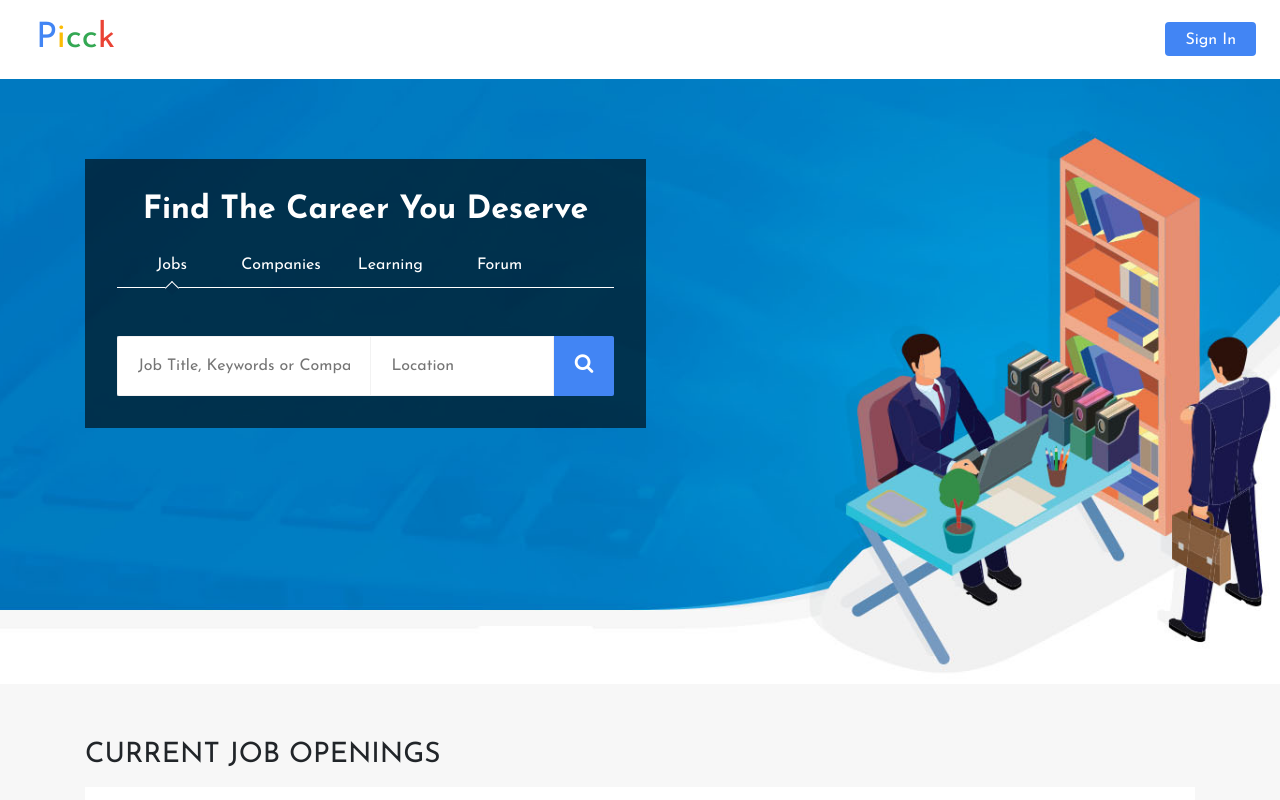
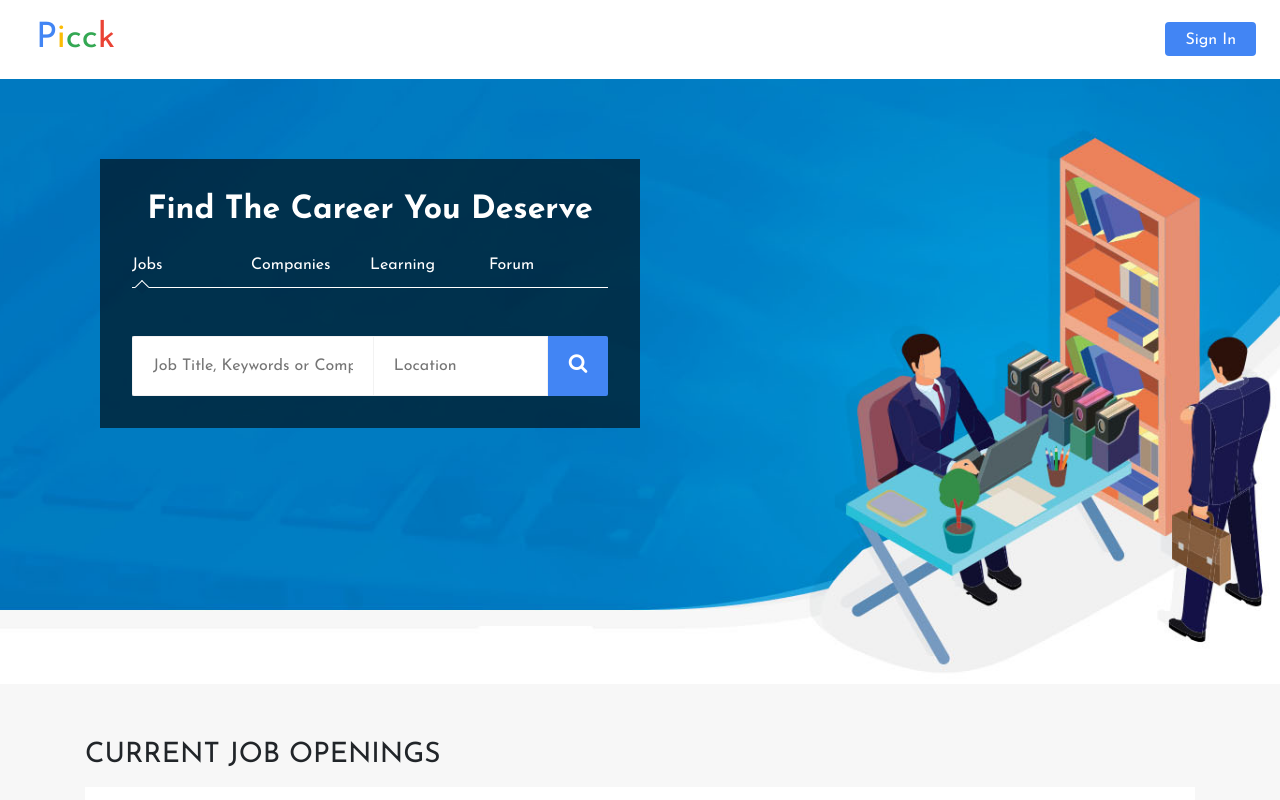
Before and after one commit to avtarvikas/picck, a React (Create React App) app: page / in a window 1280 px wide. Shown: the top 800 px of the page. Built offline with nearby package versions, Linux system fonts and the light colour scheme.

Commit message:
added search animate bar

```diff
--- a/src/common/Search.js
+++ b/src/common/Search.js
@@ -1,8 +1,11 @@
 import React, { Component } from "react";
 
 class Search extends Component {
-  state = {
-    left: "50px"
+  constructor(props){
+    super(props);
+    this.state = {
+      left: "1%"
+    };
   };
 
   render() {
@@ -19,18 +22,18 @@ class Search extends Component {
           <h1>Find The Career You Deserve</h1>
           <div className="row titles m0">
             <span onClick={()=> this.setState({
-                left:"50px"
+                left:"1%"
             })}>Jobs</span>
             <span onClick={()=> this.setState({
-                left:"165px"
+                left:"26%"
             })}>Companies</span>
             <span onClick={()=> this.setState({
-                left:"276px"
+                left:"51%"
             })}>Learning</span>
             <span onClick={()=> this.setState({
-                left:"390px"
+                left:"76%"
             })}>Forum</span>
-            <div className="arrow" style={{ marginLeft: marginLeft }} />
+            <div className="arrow" style={{ marginLeft: left }} />
           </div>
           <form className="form-group" />
           <div className={`row form m0 ${searchBarFixed ? 'search-bar-fixed' : ''}`}>
--- a/src/css/index.css
+++ b/src/css/index.css
@@ -128,6 +128,13 @@ footer {
       font-weight: 500;
       margin: 20px auto; }
 
+.search-container {
+  width: 90vw;
+  max-width: 540px;
+  margin: 0 100px; }
+  @media screen and (max-width: 768px) {
+    .search-container {
+      margin: 0 auto; } }
   .search-container .outer {
     margin: 5em auto;
     text-align: center;
@@ -144,7 +151,8 @@ footer {
       padding-bottom: 10px; }
       .search-container .outer .titles span {
         display: inline-block;
-      width: 22%; }
+        width: 25%;
+        text-align: left; }
       .search-container .outer .titles .arrow {
         position: absolute;
         display: block;
@@ -152,7 +160,7 @@ footer {
         width: 10px;
         transition: 0.4s;
         border-left: 0.09rem solid #fff;
-      bottom: -6px;
+        bottom: -5px;
         transform: rotate(45deg);
         border-top: 0.09rem solid #fff;
         background: #012e4b;
@@ -199,10 +207,8 @@ footer {
         .search-container .outer .form .search-btn i {
           font-size: 20px;
           color: white; }
-
   .search-container span {
     cursor: pointer; }
-
   @media screen and (max-width: 600px) {
     .search-container .titles {
       display: none; } }
--- a/src/css/search.css
+++ b/src/css/search.css
@@ -1,3 +1,10 @@
+.search-container {
+  width: 90vw;
+  max-width: 540px;
+  margin: 0 100px; }
+  @media screen and (max-width: 768px) {
+    .search-container {
+      margin: 0 auto; } }
   .search-container .outer {
     margin: 5em auto;
     text-align: center;
@@ -14,7 +21,8 @@
       padding-bottom: 10px; }
       .search-container .outer .titles span {
         display: inline-block;
-      width: 22%; }
+        width: 25%;
+        text-align: left; }
       .search-container .outer .titles .arrow {
         position: absolute;
         display: block;
@@ -22,7 +30,7 @@
         width: 10px;
         transition: 0.4s;
         border-left: 0.09rem solid #fff;
-      bottom: -6px;
+        bottom: -5px;
         transform: rotate(45deg);
         border-top: 0.09rem solid #fff;
         background: #012e4b;
@@ -69,10 +77,8 @@
         .search-container .outer .form .search-btn i {
           font-size: 20px;
           color: white; }
-
   .search-container span {
     cursor: pointer; }
-
   @media screen and (max-width: 600px) {
     .search-container .titles {
       display: none; } }
--- a/src/modules/Users/components/Banner.js
+++ b/src/modules/Users/components/Banner.js
@@ -24,11 +24,7 @@ class Banner extends Component {
 
     return (
       <div className="banner row m0">
-        <div className="container">
-          <div className="row m0">
-            <Search activeTab={this.props.activeSearchTab} searchBarFixed={this.state.searchBarFixed}/>
-          </div>
-        </div>
+        <Search activeTab={this.props.activeSearchTab} searchBarFixed={this.state.searchBarFixed}/>
       </div>
     );
   }
--- a/src/modules/Users/components/SignIn.js
+++ b/src/modules/Users/components/SignIn.js
@@ -3,10 +3,6 @@ import { withRouter, Link } from "react-router-dom";
 import { logger } from "../../constants";
 
 class SignIn extends Component {
-  redirect(to) {
-    console.log(this.props, '00000000000000000000000');
-    this.props.history.push(to, {});
-  }
   render() {
     console.log(this.props);
     return (
--- a/src/styles/search.scss
+++ b/src/styles/search.scss
@@ -1,6 +1,12 @@
 @import "./vars.scss";
 
 .search-container {
+  width: 90vw;
+  max-width: 540px;
+  margin: 0 100px;
+  @media screen and (max-width:768px) {
+    margin: 0 auto;
+  }
   .outer {
     margin: 5em auto;
     text-align: center;
@@ -18,7 +24,8 @@
       padding-bottom: 10px;
       span {
         display: inline-block;
-        width: 22%;
+        width: 25%;
+        text-align: left;
       }
       .arrow {
         position: absolute;
@@ -27,7 +34,7 @@
         width: 10px;
         transition: 0.4s;
         border-left: 0.09rem solid #fff;
-        bottom: -6px;
+        bottom: -5px;
         transform: rotate(45deg);
         border-top: 0.09rem solid #fff;
         background: #012e4b;
```
Lines whose indentation alone changed are shown as unchanged.
